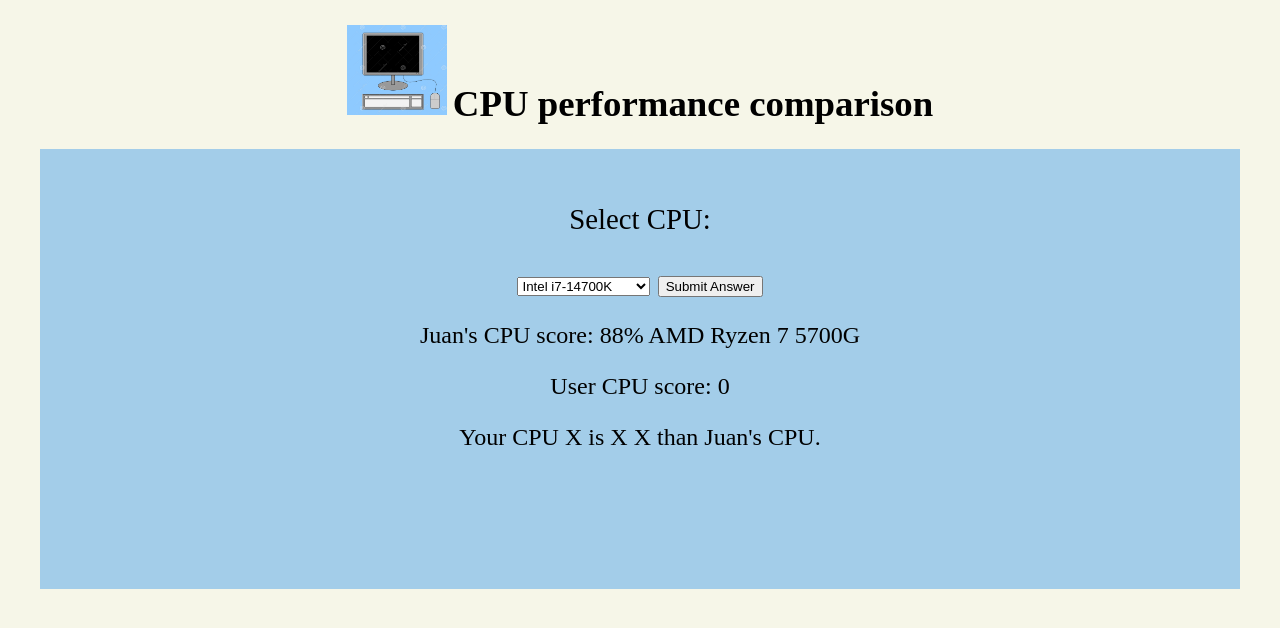
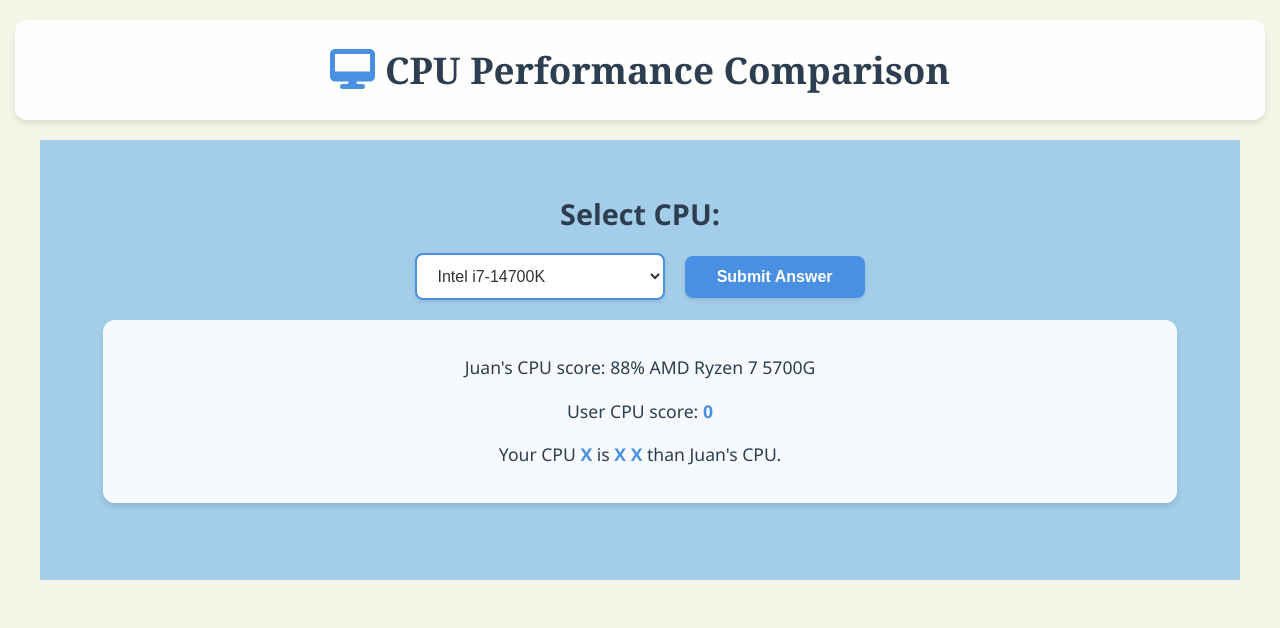
Before and after one commit to Juanakas/code_institute_milestone_2, a plain HTML site: page index.html in a window 1280 px wide. Drawn offline with Linux system fonts and the light colour scheme.

Commit message:
Add modern design updates: Font Awesome icon, improved styling for headings, buttons, dropdown, and text elements

```diff
--- a/assets/css/style.css
+++ b/assets/css/style.css
@@ -38,13 +38,26 @@
     text-align: center;
 }
 
+/* Modern heading with card-like design */
 .heading {
     text-align: center;
     font-size: 2.3rem;
+    font-family: Georgia, 'Times New Roman', Times, serif;
+    font-weight: 600;
+    color: #2c3e50;
+    padding: 25px;
+    margin: 20px auto;
+    background-color: rgba(255, 255, 255, 0.9);
+    border-radius: 12px;
+    box-shadow: 0 4px 6px rgba(0, 0, 0, 0.1);
+    max-width: 95%;
+    text-transform: capitalize;
 }
 
 .logo {
-    padding-right: 6px;
+    padding-right: 10px;
+    font-size: 2.5rem;
+    color: #4a90e2;
 }
 
 
@@ -62,8 +75,91 @@
 }
 
 
+/* Modern styling for hardware score section */
 .hardware-score {
-    margin: 6px auto;
+    margin: 20px auto;
     width: 90%;
-    font-size: 1.5rem;
+    padding: 20px;
+    background-color: rgba(255, 255, 255, 0.9);
+    border-radius: 12px;
+    box-shadow: 0 4px 6px rgba(0, 0, 0, 0.1);
 }
+
+.hardware-score p {
+    font-family: 'Segoe UI', Tahoma, Geneva, Verdana, sans-serif;
+    font-size: 1.1rem;
+    font-weight: 500;
+    color: #2c3e50;
+    line-height: 1.8;
+    margin: 12px 0;
+}
+
+.hardware-score span {
+    font-weight: 700;
+    color: #4a90e2;
+}
+
+/* Modern label styling for Select CPU text */
+.select-label {
+    font-family: 'Segoe UI', Tahoma, Geneva, Verdana, sans-serif;
+    font-size: 1.8rem;
+    font-weight: 600;
+    color: #2c3e50;
+    margin-bottom: 20px;
+}
+
+/* Modern dropdown select styling */
+#cpu-choice {
+    padding: 12px 16px;
+    font-size: 1rem;
+    border: 2px solid #4a90e2;
+    border-radius: 8px;
+    background-color: #ffffff;
+    color: #333;
+    cursor: pointer;
+    transition: all 0.3s ease;
+    min-width: 250px;
+    box-shadow: 0 2px 4px rgba(0, 0, 0, 0.1);
+}
+
+#cpu-choice:hover {
+    border-color: #2c5aa0;
+    box-shadow: 0 4px 8px rgba(0, 0, 0, 0.15);
+}
+
+#cpu-choice:focus {
+    outline: none;
+    border-color: #2c5aa0;
+    box-shadow: 0 0 0 3px rgba(74, 144, 226, 0.2);
+}
+
+/* Modern submit button styling */
+#submit-button {
+    padding: 12px 32px;
+    font-size: 1rem;
+    font-weight: 600;
+    color: #ffffff;
+    background-color: #4a90e2;
+    border: none;
+    border-radius: 8px;
+    cursor: pointer;
+    transition: all 0.3s ease;
+    box-shadow: 0 2px 4px rgba(0, 0, 0, 0.1);
+    margin-left: 12px;
+}
+
+#submit-button:hover {
+    background-color: #2c5aa0;
+    box-shadow: 0 4px 12px rgba(0, 0, 0, 0.2);
+    transform: translateY(-2px);
+}
+
+#submit-button:active {
+    transform: translateY(0);
+    box-shadow: 0 2px 4px rgba(0, 0, 0, 0.1);
+}
+
+#submit-button:focus {
+    outline: none;
+    box-shadow: 0 0 0 3px rgba(74, 144, 226, 0.3);
+}
--- a/index.html
+++ b/index.html
@@ -3,6 +3,8 @@
 <head>
     <meta charset="UTF-8">
     <meta name="viewport" content="width=device-width, initial-scale=1.0, maximum-scale=1.0, user-scalable=no">
+    <link rel="icon" type="image/png" href="assets/images/logo.png">
+    <link rel="stylesheet" href="https://cdnjs.cloudflare.com/ajax/libs/font-awesome/6.5.1/css/all.min.css">
     <link rel="stylesheet" href="assets/css/style.css">
     <title>CPU performance comparison</title>
 </head>
@@ -10,12 +12,12 @@
 
 
 
-        <h1 class="heading"> <img class="logo" src="assets/images/logo.png" alt="desktop computer logo" width="100">CPU performance comparison</h1>
+        <h1 class="heading"> <i class="fa-solid fa-desktop logo"></i>CPU performance comparison</h1>
 
         <div class="CPU-selection">
 
 
-        <p>Select CPU:</p>
+        <p class="select-label">Select CPU:</p>
         <select id="cpu-choice"></select>
         <button id="submit-button">Submit Answer</button>
         <div class="hardware-score">
```
